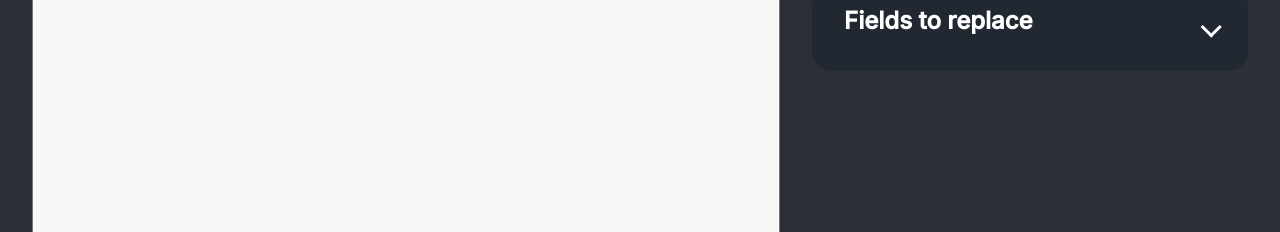
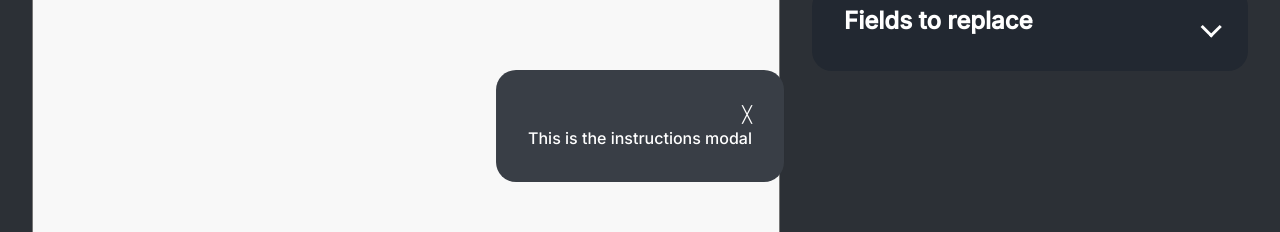
Before and after one commit to aleksebastian/cover-letter-generator, a Svelte app: page / in a window 1280 px wide. Both pictures are taken after a click on the element "Instructions". Shown: the part 274-506 px from the top of the page. Built offline with nearby package versions, Linux system fonts and the light colour scheme.

Commit message:
Created modal HOC component

```diff
--- /dev/null
+++ b/src/components/Modal.svelte
@@ -0,0 +1,43 @@
+<script lang="ts">
+	import { fade } from 'svelte/transition';
+	import type { SvelteComponent } from 'svelte';
+	import type { SvelteComponentDev, SvelteComponentTyped } from 'svelte/internal';
+
+	export let component: SvelteComponent;
+	export let closeModal;
+</script>
+
+<div transition:fade={{ delay: 150, duration: 150 }} class="container">
+	<div>
+		<p class="close" on:click={closeModal}>&#9587;</p>
+		<svelte:component this={component} />
+	</div>
+</div>
+
+<style>
+	.container {
+		/* modal window center */
+		position: fixed;
+		left: 50%;
+		top: 50%;
+		transform: translate(-50%, -50%);
+		background-color: #393e46;
+		color: white;
+		padding: 2rem;
+		border-radius: 20px;
+	}
+
+	/* modal content center */
+	.content {
+		display: flex;
+		justify-content: center; /* horizontal */
+		align-items: center; /* vertical */
+	}
+
+	.close {
+		text-align: right;
+		cursor: pointer;
+		/* padding: 0.5rem; */
+		color: white;
+	}
+</style>
```
